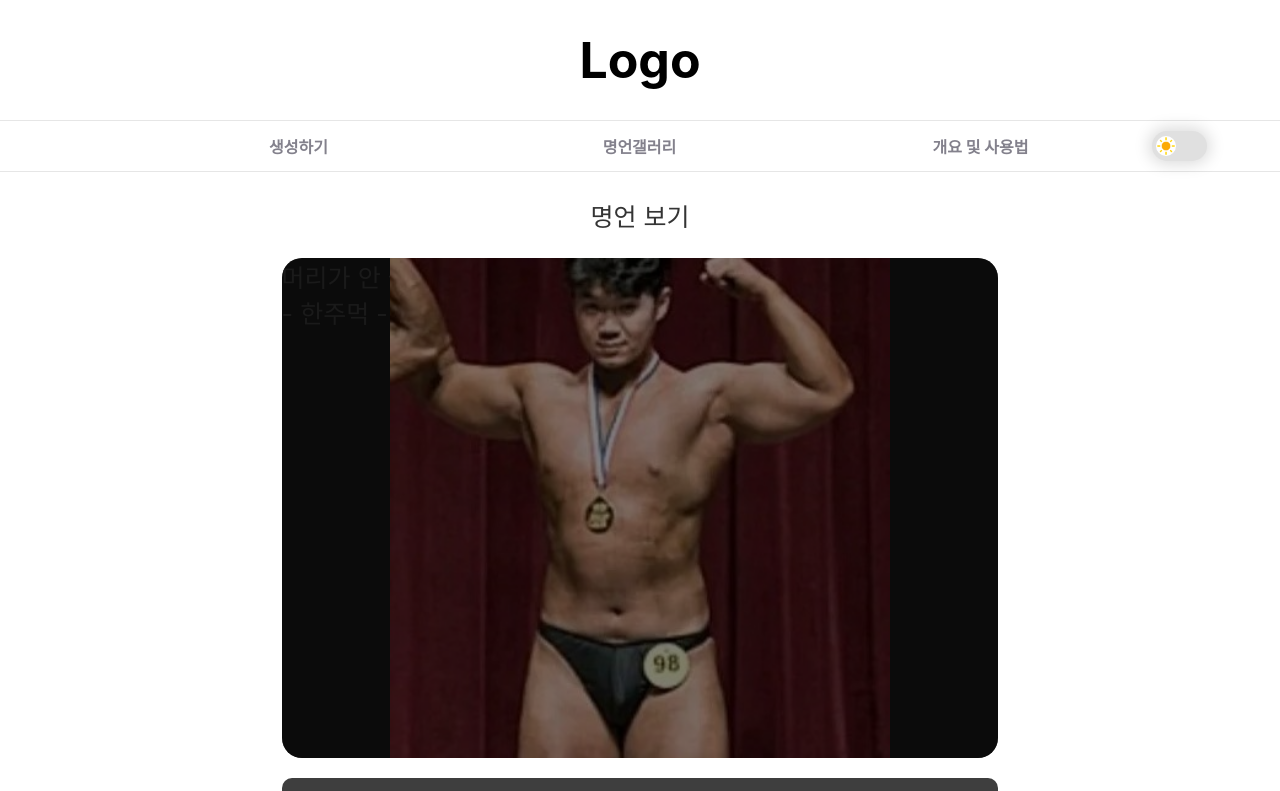
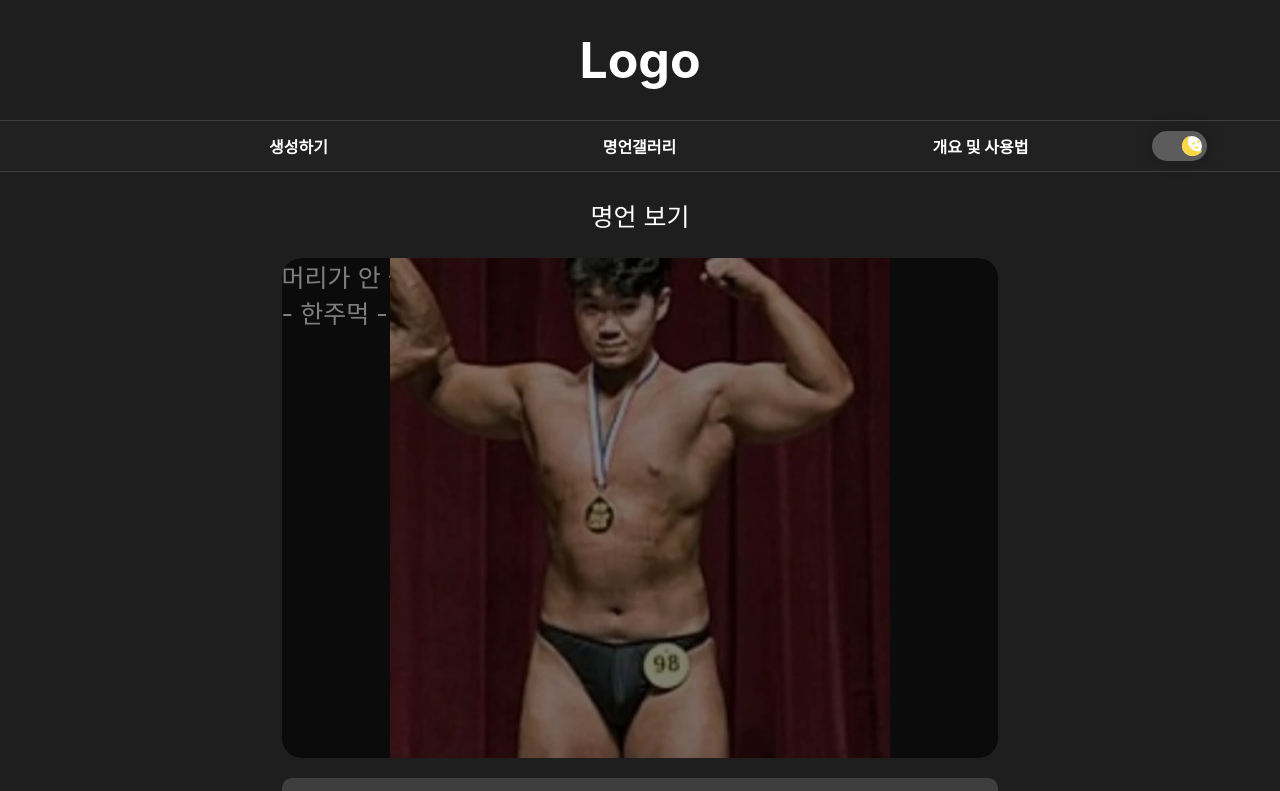
Before and after one commit to pmk1004/drip-creator, a React (Create React App) app: page / in a window 1280 px wide. Shown: the top 791 px of the page. Built offline with nearby package versions, Linux system fonts and the light colour scheme.

Commit message:
코드 리펙토링

```diff
--- a/src/App.js
+++ b/src/App.js
@@ -29,15 +29,8 @@ const heavyDrip = [
 function App() {
   const [isDark, setIsDark] = useState(() => {
     const storedTheme = localStorage.getItem("isDark");
-    return storedTheme === "true";
+    return storedTheme === null ? true : storedTheme === "true"; // 기본값을 true로
   });
-
-  useEffect(() => {
-    const storedTheme = localStorage.getItem("isDark");
-    if (storedTheme === "true") {
-      setIsDark(true);
-    }
-  }, []); // 초기값 설정용
 
   useEffect(() => {
     const storedTheme = localStorage.getItem("isDark");
--- a/src/features/createRandomNum.js
+++ b/src/features/createRandomNum.js
@@ -1,5 +1,3 @@
-import { useContext } from "react";
-
 export function createRandomNum(props) {
     const dataLength = props;
     const randomNum = Math.floor(Math.random() * dataLength);
--- a/src/pages/Home.js
+++ b/src/pages/Home.js
@@ -4,23 +4,21 @@ import { createRandomNum } from "../features/createRandomNum";
 import { getDrip } from "../features/getDrip";
 
 function Home(props) {
+  const [num, setNum] = useState();
+  const [drip, setDrip] = useState();
   const lightDrips = props.drips[0];
   const heavyDrips = props.drips[1];
 
   const galleryData = useContext(GalleryContext);
-  const [num, setNum] = useState();
-  const [drip, setDrip] = useState();
 
-  useLayoutEffect(() => {
+  useEffect(() => {
     const idx = createRandomNum(galleryData.length)
     setNum(idx);
     console.log("setNum 실행");
   }, []);
 
   const data = num !== undefined ? galleryData[num] : galleryData[0];
-  if(num != undefined){
 
-  }
   return (
     <div>
       <div className="gallery-container">
```
